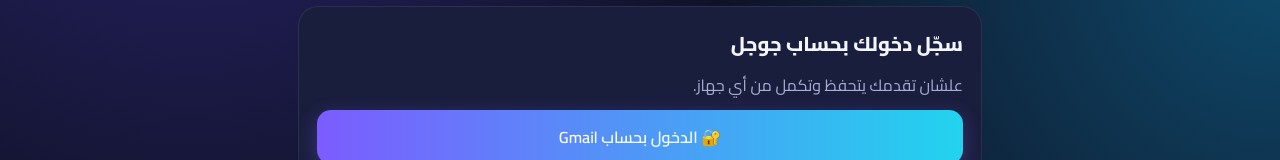
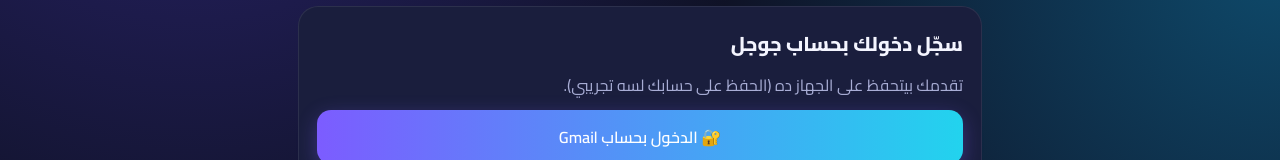
Before and after one commit to zakir-wanga7/skills-proto, a plain HTML site: page index.html in a window 1280 px wide. Shown: the part 284-444 px from the top of the page. Drawn offline with nearby package versions, Linux system fonts and the light colour scheme.

Commit message:
Update login message in index.html

```diff
--- a/index.html
+++ b/index.html
@@ -201,7 +201,7 @@ function render(){
  app.innerHTML=head()+({home,track,lesson}[view.n]||home)();
 }
 function login(){
- app.innerHTML=`<div class=hero><span class=big>🎓</span><h1><span class=grad>اتعلّم مهارة</span></h1><p class=sub>برمجة ومونتاج وتصميم بالعربي ببلاش</p></div><div class=card><h2 style=margin-top:0>سجّل دخولك بحساب جوجل</h2><p class=sub>علشان تقدمك يتحفظ وتكمل من أي جهاز.</p><button class="p wide" onclick="google()">🔐 الدخول بحساب Gmail</button><p class=err id=err>${msg}</p><button class=wide onclick="localStorage.setItem('guest','1');guest=true;go('home')">تصفح بدون حساب</button></div>`}
+ app.innerHTML=`<div class=hero><span class=big>🎓</span><h1><span class=grad>اتعلّم مهارة</span></h1><p class=sub>برمجة ومونتاج وتصميم بالعربي ببلاش</p></div><div class=card><h2 style=margin-top:0>سجّل دخولك بحساب جوجل</h2><p class=sub>تقدمك بيتحفظ على الجهاز ده (الحفظ على حسابك لسه تجريبي).</p><button class="p wide" onclick="google()">🔐 الدخول بحساب Gmail</button><p class=err id=err>${msg}</p><button class=wide onclick="localStorage.setItem('guest','1');guest=true;go('home')">تصفح بدون حساب</button></div>`}
 async function google(){if(!sb){msg='مشكلة في تحميل خدمة الدخول، جرب تاني';return login()}
  const {error}=await sb.auth.signInWithOAuth({provider:'google',options:{redirectTo:location.origin+location.pathname}});if(error){msg='تعذر الدخول: '+error.message;login()}}
 async function logout(){if(sb)await sb.auth.signOut();user=null;guest=false;localStorage.removeItem('guest');go('home')}
```
